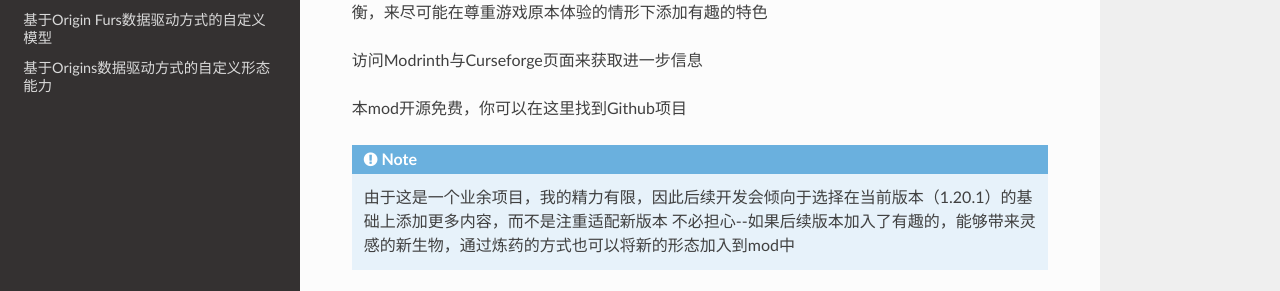
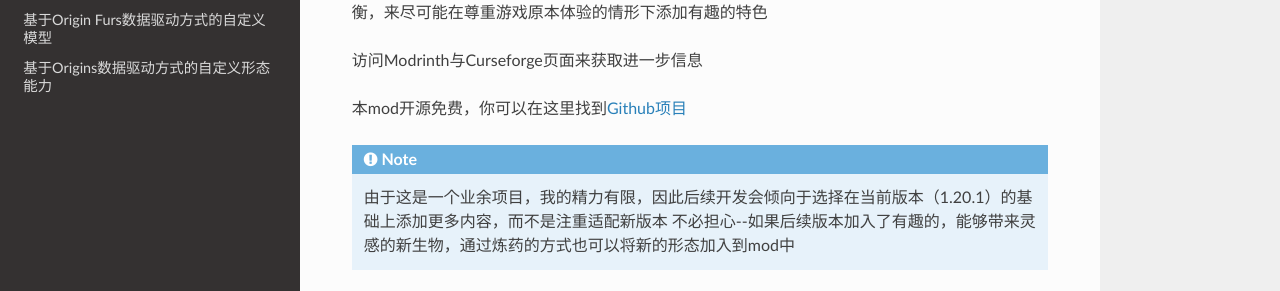
Before and after one commit to onixary/ssc_wiki, an MkDocs documentation site: the page built from docs/index.md, in a window 1280 px wide. Shown: the part 234-525 px from the top of the page. Built offline with MkDocs 1.6.1, drawn with Linux system fonts in a browser that asks for light colours; nearby versions of some CDN libraries; part of the change alters nothing that is shown.

```diff
--- a/docs/index.md
+++ b/docs/index.md
@@ -6,7 +6,7 @@
 
 访问Modrinth与Curseforge页面来获取进一步信息
 
-本mod开源免费，你可以在这里找到Github项目
+本mod开源免费，你可以在这里找到[Github项目](https://github.com/onixary/shape-shifter-curse-fabric)
 
 !!! note
 
```
